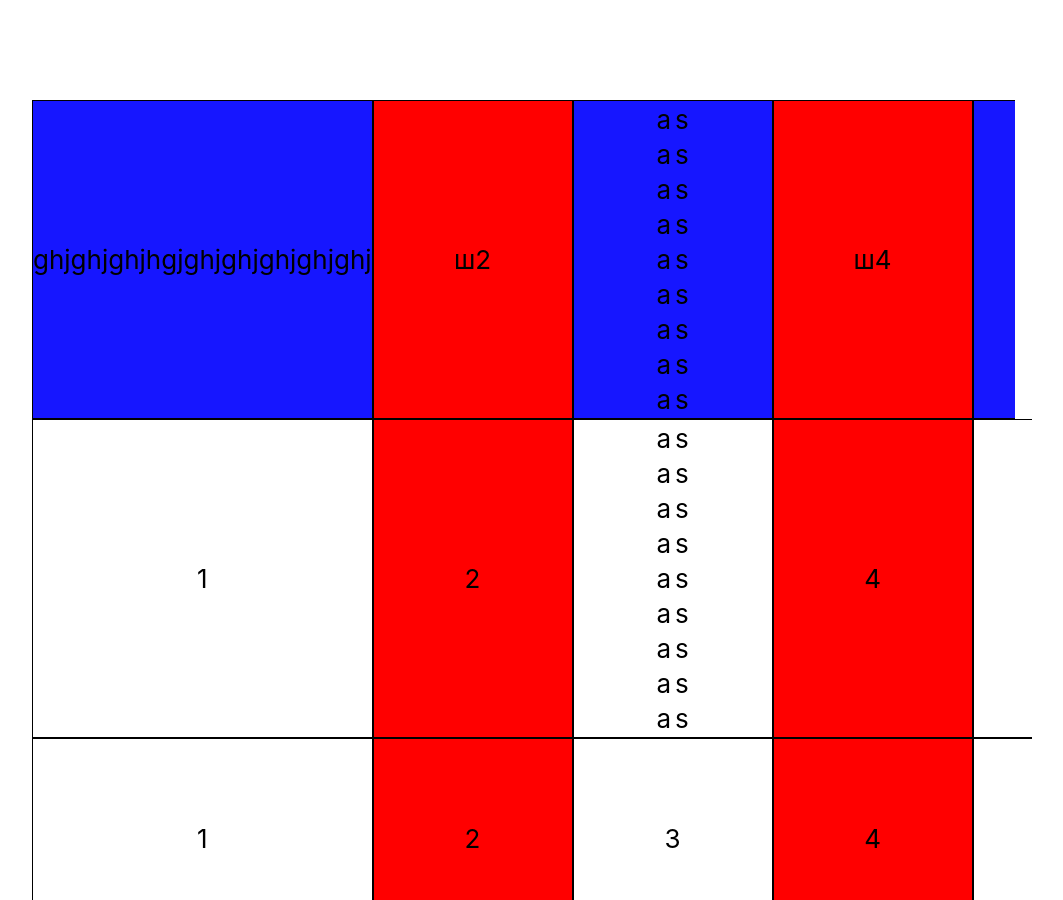
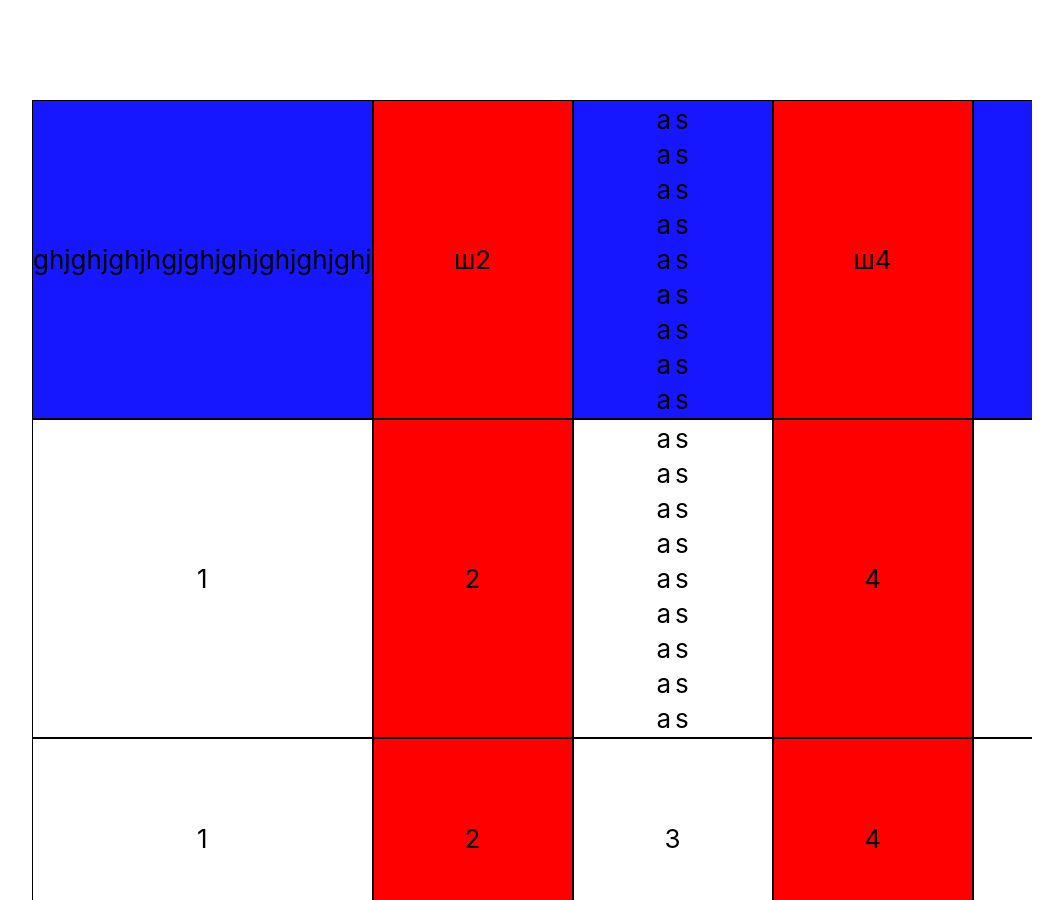
Before and after one commit to Yarcrazy/react, a React (Create React App) app: page / in a window 1280 px wide. Shown: the whole page, without its empty margins (68-1131 px from the left). Built offline with nearby package versions, Linux system fonts and the light colour scheme.

Commit message:
ширина фиксированной строки теперь задается исходя из табличной

```diff
--- a/src/Table/FixedRow.js
+++ b/src/Table/FixedRow.js
@@ -15,6 +15,7 @@ class FixedRow extends React.Component {
   componentDidMount() {
     const rowRect = this.ref.current.getBoundingClientRect();
     this.props.onChangeFixedRowBottom(rowRect.height);
+    this.setState({width: rowRect.width});
   }
 
   render() {
@@ -81,7 +82,7 @@ class FixedRow extends React.Component {
       )
     );
 
-    return <div className={className} style={{top: top}} ref={this.ref}>
+    return <div className={className} style={{top: top, width: this.state.width}} ref={this.ref}>
       {rows}
     </div>
   }
--- a/src/index.css
+++ b/src/index.css
@@ -33,7 +33,6 @@ code {
   background-color: #1616ff;
   z-index: 1;
   overflow-x: hidden;
-  width: 983px;
 }
 .row-fixed::-webkit-scrollbar {
   display: none;
--- a/src/index.less
+++ b/src/index.less
@@ -42,7 +42,6 @@ code {
   background-color: #1616ff;
   z-index: 1;
   overflow-x: hidden;
-  width: 983px;
   &::-webkit-scrollbar {
     display: none;
   }
```
Also changed, not shown: 1 other file (tests, documents, lock files or other folders).
